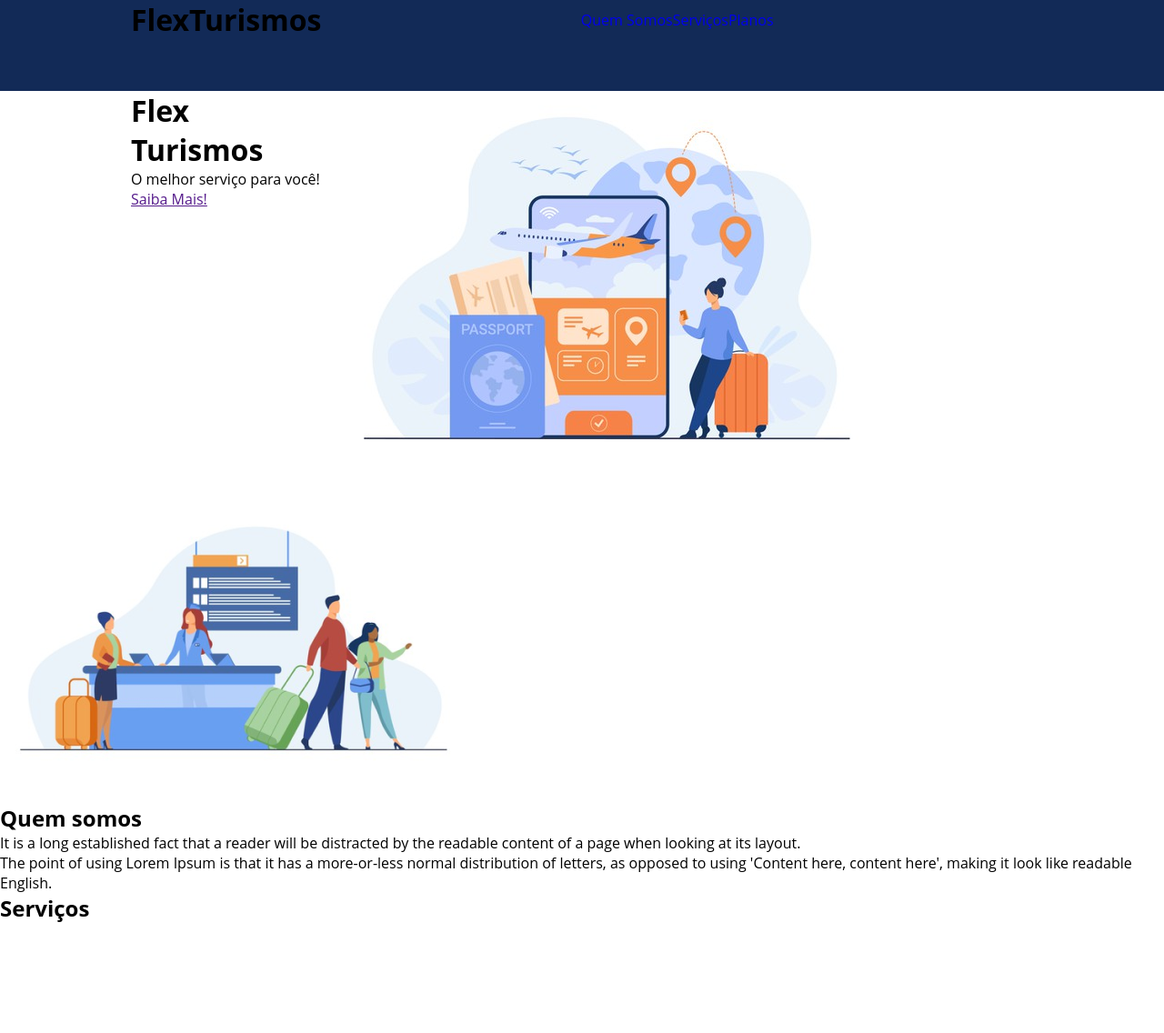
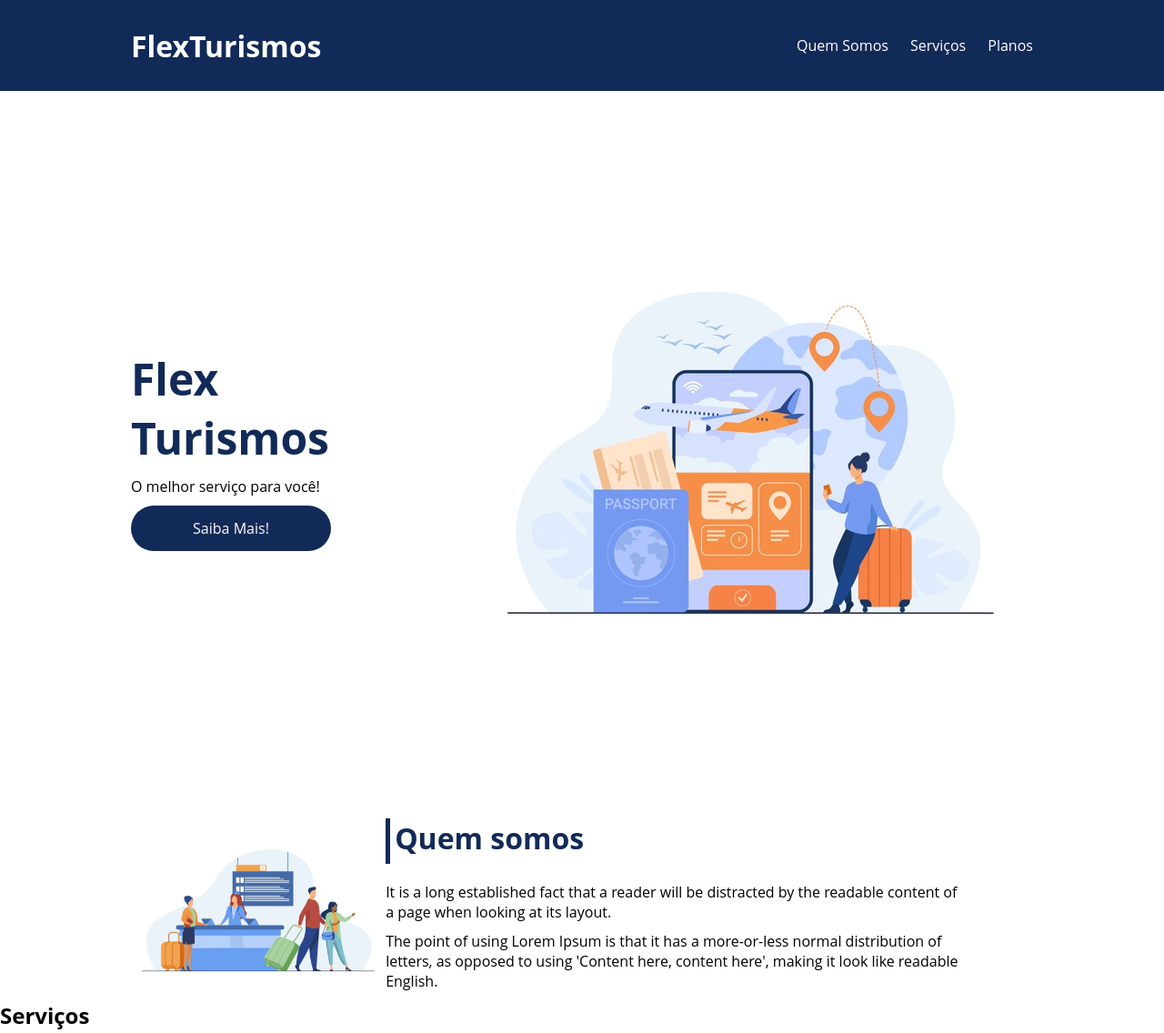
Before and after one commit to ozielms/flexbox, a plain HTML site: page flex-projeto/index.html in a window 1280 px wide. Shown: the top 1136 px of the page at 91% size. Drawn offline with Linux system fonts and the light colour scheme.

Commit message:
Alterações estilo - Aplicanco displayFlex

```diff
--- a/flex-projeto/index.html
+++ b/flex-projeto/index.html
@@ -14,7 +14,7 @@
             <div>
                 <h1>FlexTurismos</h1>
             </div>
-            <ul class="flex-container list items">
+            <ul class="list-items">
                 <li><a href="#quem-somos">Quem Somos</a></li>
                 <li><a href="#servicos">Serviços</a></li>
                 <li><a href="#planos">Planos</a></li>
@@ -22,8 +22,8 @@
         </div>
     </header>
 
-    <div class="flex-container">
-        <div>
+    <div class="flex-container apresentacao">
+        <div class="texto-apresentacao">
             <h1>Flex<br>Turismos</h1>
             <p>O melhor serviço para você!</p>
             <a href="">Saiba Mais!</a>
@@ -34,16 +34,17 @@
         </div>
     </div>
 
-    <div>
-        <div>
-            <img src="./images/1-quem-somos.png" alt="balcão de atendimento">
-        </div>
-
+    <div class="flex-container" id="quem-somos">
         <div>
             <h2>Quem somos</h2>
             <p>It is a long established fact that a reader will be distracted by the readable content of a page when looking at its layout. </p>
             <p>The point of using Lorem Ipsum is that it has a more-or-less normal distribution of letters, as opposed to using 'Content here, content here', making it look like readable English.</p>
         </div>
+
+        <div>
+            <img src="./images/1-quem-somos.png" alt="balcão de atendimento">
+        </div>
+
     </div>
 
     <div>
--- a/flex-projeto/style.css
+++ b/flex-projeto/style.css
@@ -14,13 +14,95 @@
     text-decoration: none;
 }
 
+div img {
+    display: block;
+    width: 100%;
+}
+
 .flex-container {
     display: flex;
     max-width: 992px;
     margin: auto;
+    width: 100%;
 }
 
 header {
     background-color: #122A57;
     height: 100px;
+    display: flex;
+    align-items: center;
+    color: #fff;
 }
+
+header .list-items {
+    display: flex;
+    max-width: 260px;
+    width: 100%;
+    justify-content: space-between;
+    align-items: center;
+}
+
+.list-items li a {
+    color: #fff;
+}
+
+header .menu {
+    justify-content: space-between;
+}
+
+.apresentacao {
+    height: 100vh;
+    align-items: center;
+    justify-content: space-between;
+}
+
+.apresentacao .texto-apresentacao {
+    min-height: 200px;
+}
+
+.texto-apresentacao h1 {
+    color: #122A57;
+    font-size: 48px;
+    margin-bottom: 10px;
+}
+
+.texto-apresentacao a {
+    background-color: #122A57;
+    color: #fff;
+    text-align: center;
+    border-radius: 30px;
+    width: 220px;
+    display: block;
+    text-decoration: none;
+    height: 50px;
+    line-height: 50px;
+    margin-top: 10px;
+    margin-bottom: 10px;
+}
+
+#quem-somos {
+    flex-direction: row-reverse;
+    align-items: center;
+    justify-content: space-between;
+}
+
+#quem-somos h2 {
+    font-size: 32px;
+    color: #122A57;
+    display: flex;
+    margin-bottom: 20px;
+}
+
+#quem-somos h2::before {
+    content: "";
+    height: 50px;
+    width: 5px;
+    margin-right: 5px;
+    background-color: #122A57;
+    position: relative;
+}
+
+#quem-somos p {
+    margin-bottom: 10px;
+    width: 90%;
+}
```
